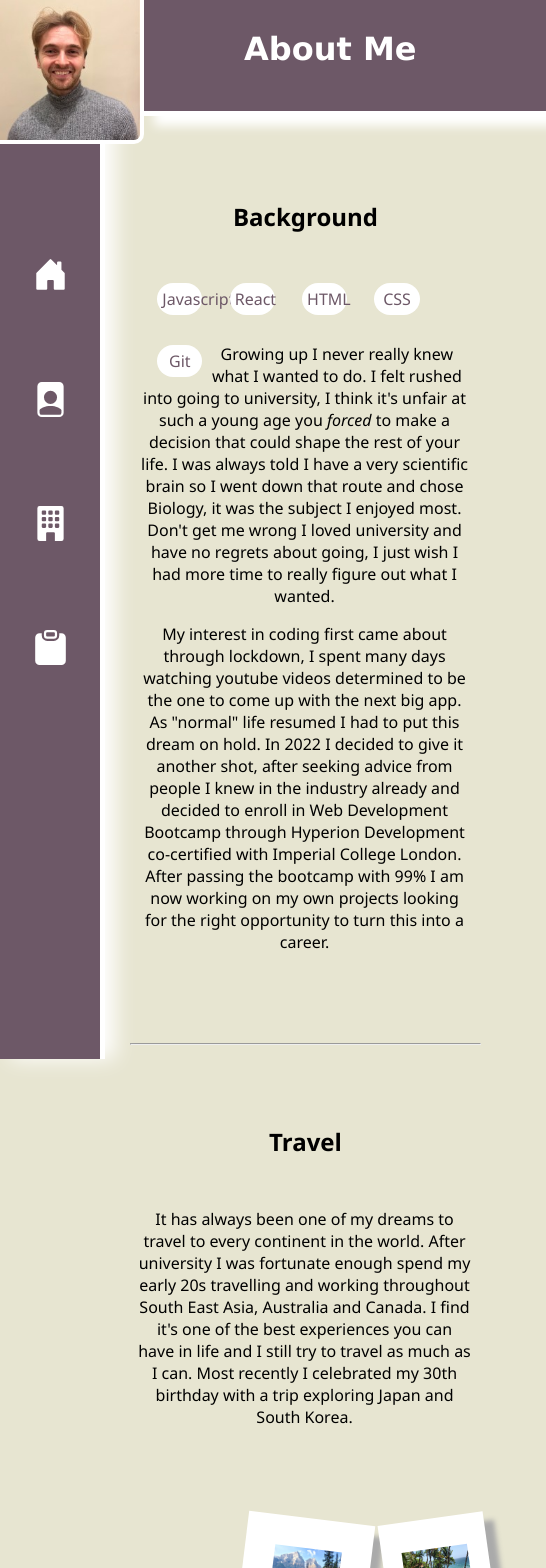
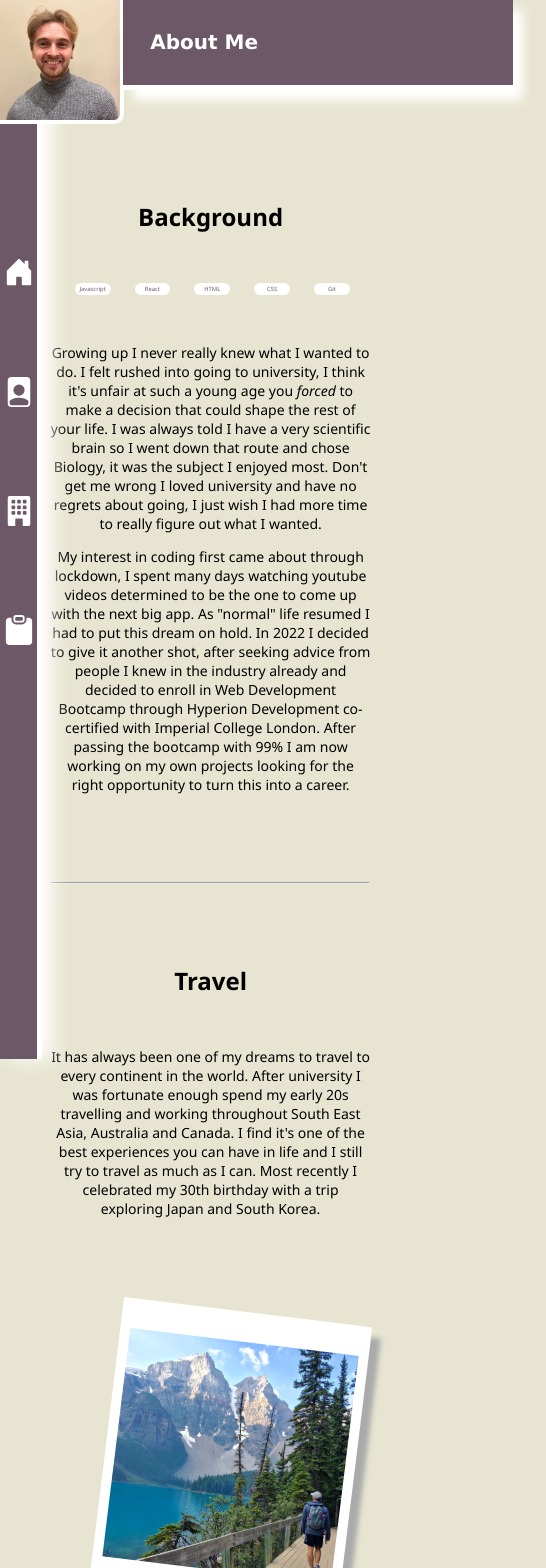
Before and after one commit to SamBaldwin4566/portfolio, a React (Create React App) app: page /aboutme in a window 390 px wide. Shown: the top 1568 px of the page, 546 px wide, since content can reach past the window. Built offline with nearby package versions, Linux system fonts and the light colour scheme.

Commit message:
added responsiveness to about me page

```diff
--- a/src/App.css
+++ b/src/App.css
@@ -8,7 +8,8 @@ body {
 #navBar {
   /* background-color:rgb(16, 152, 80); */
   background-color: rgb(109, 88, 103);
-  width: 100px;
+  width: 7%;
+  min-width:37px;
   height: 100%;
   position: fixed;
   top: 0;
@@ -24,23 +25,46 @@ body {
 
 }
 .icon {
-  font-size: 35px;
+  font-size: 30px;
+
   color: white
 }
 
 #profPic {
 
   border-radius:0px 0px 10px 0px;
-  position:absolute;
+  position:fixed;
+  transform: rotate(0deg);
   top:0;
   left:0;
-  width: 140px;
-  z-index: 1;
+  width: 120px;
+  z-index:100;
   border-right: 4px white solid;
   border-bottom: 4px white solid;
 
 }
 
+.pageHeading {
+  color:white;
+  font-size: 20px;
+  height: 3%;
+  margin-left: 123px;
+  /* background-color: rgb(16, 152, 80); */
+  background-color: rgb(109, 88, 103);
+  padding-top:30px;
+  padding-bottom: 30px;
+  z-index:1;
+  position:fixed;
+  top:0;
+  width: 93%;
+  text-align: left;
+  padding-left: 7vw;
+
+
+  border-bottom: white solid 5px;
+  box-shadow: 10px 10px 10px white;
+  font-family: Verdana, Geneva, Tahoma, sans-serif;
+}
 
 
 
@@ -51,19 +75,20 @@ body {
 
 }
 #name {
-  margin-top: 65px;
+  margin-top: 140px;
   margin-left: 17vw;
   font-size: 2.5vw;
 }
 
 #role {
-  margin-left:25vw;
-  margin-top:110px;
-  font-size:7vw;
+  margin-left:25%;
+  margin-top:40px;
+  font-size:6vw;
   font-family:'Trebuchet MS', 'Lucida Sans Unicode', 'Lucida Grande', 'Lucida Sans', Arial, sans-serif;
   background-color:white;
-  width: 50%;
-  padding: 50px;
+  width: 45vw;
+
+  padding: 5vw;
   border-radius: 100px;
 }
 
@@ -86,21 +111,30 @@ a {
 
 /* About me styles */
 
+#aboutMe {
+  width: 82%;
+  /* border: solid red 2px; */
+  margin-left: 13%;
+
+  z-index:1;
+}
+
 .skills {
   width:10%;
   float: left;
   background: white;
-  border-radius: 20px;
+  border-radius: 20vw;
   margin-top: 30px;
-  margin-left: 7vw;
-  padding: 5px;
+  margin-left: 7.5%;
+  padding: 0.5vw;
   color: rgb(109, 88, 103);
+  font-size: 1.5vw;
 }
 
 #aboutMeInfo {
   margin-top: 200px;
-  width: 90%;
-  margin-left: 130px;
+
+
 
 }
 
@@ -111,81 +145,90 @@ a {
 }
 .text {
   margin-top:110px;
-  width:95%;
-  margin-left: 2vw;
+  font-size:14px;
+  min-width: 300px;
+
+  /* margin-left: 2vw; */
 
 }
 .textTravel {
   margin-top:50px;
-  width:95%;
-  margin-left: 2vw;
+  font-size: 14px;
+  min-width: 300px;
+
+
 
 }
 .travelPics {
   margin-top: 80px;
-  margin-left: 100px;
-  margin-bottom: 550px;
-  width: 90%;
-  font-size: 10px
+  padding-left:40px;
+  margin-bottom: 80px;
 
+  font-size: 12px;
+
+}
+tr {
+  display:flex;
+  flex-wrap: wrap;
 }
 
 .travelImg {
-  width: 17vw;
-  height: 17vw;
+  width: 230px;
+  height: 230px;
   object-fit: cover;
   object-position: 75% 25%;
+
+
 
 }
 
 
 .imgRotateRight {
   padding: 30px 10px 10px 10px;
-  /* border: 1px black solid; */
+  width:230px;
   box-shadow: 10px 10px 5px #aaaaaa;
-  float: left;
+  /* float: left; */
   transform: rotate(7deg);
   background-color: white;
   margin:10px;
 }
 .imgRotateRight:hover {
   transform: scale(1.5);
-  /* position: fixed;
-  z-index: 1 */
-
 }
 .imgRotateLeft:hover {
   transform: scale(1.5);
-  /* position: fixed;
-  z-index: 1 */
-
 }
 
 .imgRotateLeft {
   padding: 30px 10px 10px 10px;
-  /* border: 1px black solid; */
+  width: 230px;
   box-shadow: 10px 10px 5px #aaaaaa;
-  float:left;
+  /* float:left; */
   transform: rotate(-8deg);
   background-color: white;
   margin:10px;
 }
 
+
+
 .rayaPic {
   float:right;
-  width: 20vw;
-  height: 20vw;
+  width: 250px;
+  height: 250px;
   object-fit: cover;
   object-position: 75% 25%;
-  margin-right: 10vw;
-  margin-left: 10vw;
+  margin-left: 5vw;
+  margin-top: 50px;
   padding: 30px 10px 30px 10px;
   box-shadow: 10px 10px 5px #aaaaaa;
   background-color: white;
 }
 .textHobbies {
-  margin-left: 5vw;
+
+  font-size:14px;
   margin-top: 80px;
+  width: 50vw;
+  min-width:300px
 }
 
 
@@ -194,27 +237,7 @@ a {
 
 /* Experience page styles */
 
-.pageHeading {
-  color:white;
-  font-size: 32px;
-  height: 6vh;
-  margin-left: 144px;
-  /* background-color: rgb(16, 152, 80); */
-  background-color: rgb(109, 88, 103);
-  padding-top:30px;
-  padding-bottom: 30px;
-  z-index:1;
-  position:fixed;
-  top:0;
-  width: 93%;
-  text-align: left;
-  padding-left: 100px;
 
-
-  border-bottom: white solid 5px;
-  box-shadow: 10px 10px 10px white;
-  font-family: Verdana, Geneva, Tahoma, sans-serif;
-}
 
 #expGrid {
 
--- a/src/components/aboutMe.js
+++ b/src/components/aboutMe.js
@@ -8,8 +8,10 @@ import raya1 from '../images/raya1.jpeg'
 function AboutMe() {
 
     return(
+        <div>
+            <div className="pageHeading"><b>About Me</b></div>
             <div id="aboutMe">
-            <div className="pageHeading"><b>About Me</b></div>
+
 
                     <div id="aboutMeInfo">
                         <h1 class="heading">Background</h1>
@@ -36,7 +38,7 @@ function AboutMe() {
                         <br/>
                         <br/>
                         <br/>
-                    <hr></hr>
+                        <hr ></hr>
                         <h1 class="heading">Travel</h1>
 
                         <div class="textTravel">
@@ -51,29 +53,41 @@ function AboutMe() {
 
 
                         <div class="travelPics">
-
+                            <table id="picsTable">
+                                <tr>
+                                    <th>
                                         <div class="imgRotateRight">
                                             <img src={travel3} alt="Travel" class="travelImg"></img>
                                             <p>Lake Morraine, Alberta</p>
                                         </div>
+                                    </th>
+                                    <th>
                                         <div class="imgRotateLeft">
                                             <img src={travel1} alt="Travel" class="travelImg"></img>
                                             <p>Trinidad & Tobago</p>
                                         </div>
+                                    </th>
+                                    <th>
                                         <div class="imgRotateRight">
                                             <img src={travel2} alt="Travel" class="travelImg"></img>
                                             <p>Algonquin National Park, Ontario</p>
                                         </div>
+                                    </th>
+                                    <th>
                                         <div class="imgRotateLeft">
                                             <img src={travel5} alt="Travel" class="travelImg"></img>
                                             <p>Kyoto, Japan</p>
                                         </div>
+                                    </th>
+                                </tr>
+                            </table>
                         </div>
+                        <hr></hr>
+                        <h1 id="hobbies" class="heading">Hobbies & Interests</h1>
+                        <table id ="tableHobbies">
+                            <tr>
+                                <td>
 
-
-                    <hr></hr>
-                    <h1 class="heading">Hobbies & Interests</h1>
-                     <img src={raya1} alt="Raya" class="rayaPic"></img>
                                     <div class="textHobbies">
                                             <p>Between travel and work I am always trying to find new skills I can learn. I have always wanted to play an instrument and learn
                                                 a second language. So I am currently in the beginner phase of learning both Spanish and Keyboard. I like to keep on top of my fitness
@@ -84,7 +98,13 @@ function AboutMe() {
                                                 She's ace.
                                             </p>
                                     </div>
-                    <br/><br/><br/><br/><br/><br/><br/><br/><br/><br/><br/>
+                                </td>
+                                <td>
+                                    <img src={raya1} alt="Raya" class="rayaPic"></img>
+                                </td>
+                            </tr>
+                        </table>
+                        <br/><br/><br/><br/><br/><br/>
                         <hr/>
 
                         {/* <div class="travelPics">
@@ -97,6 +117,7 @@ function AboutMe() {
                         </div> */}
                     </div>
             </div>
+        </div>
     )
 }
 
```
Lines whose indentation alone changed are shown as unchanged.
